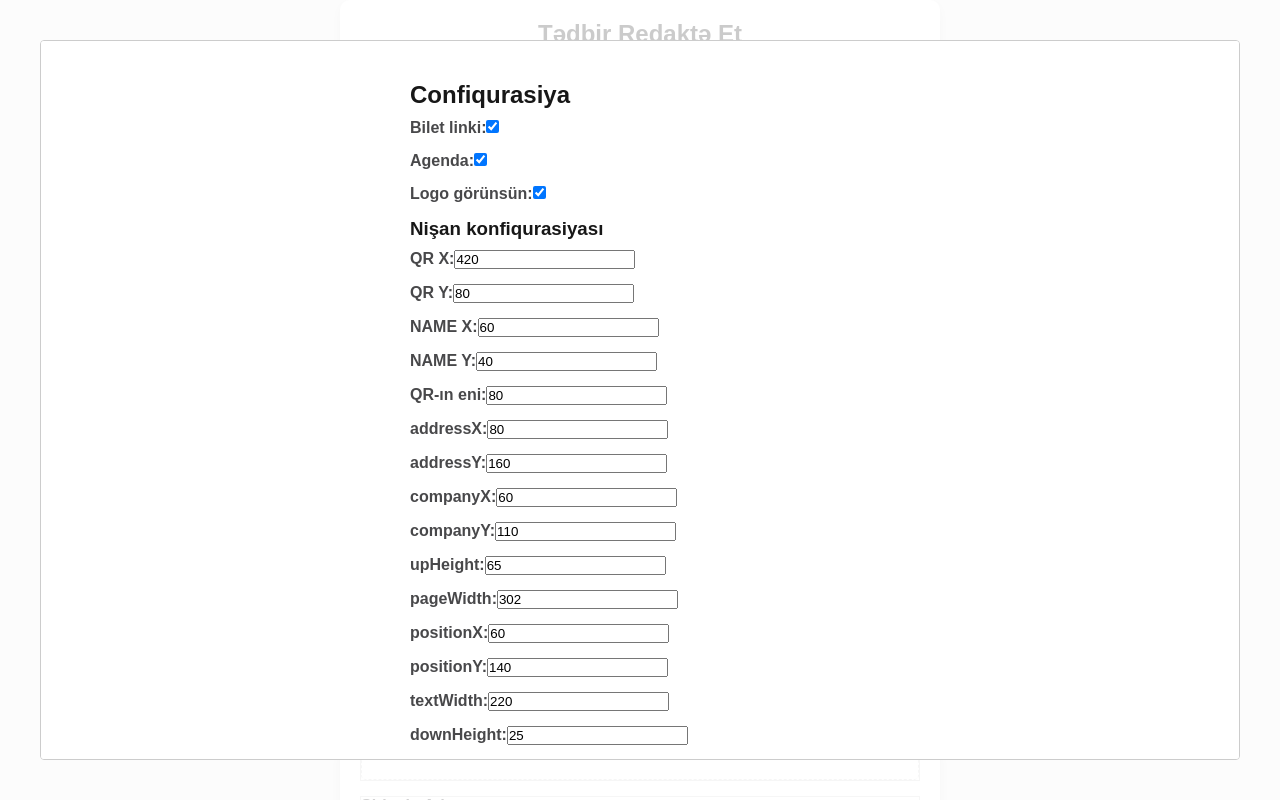
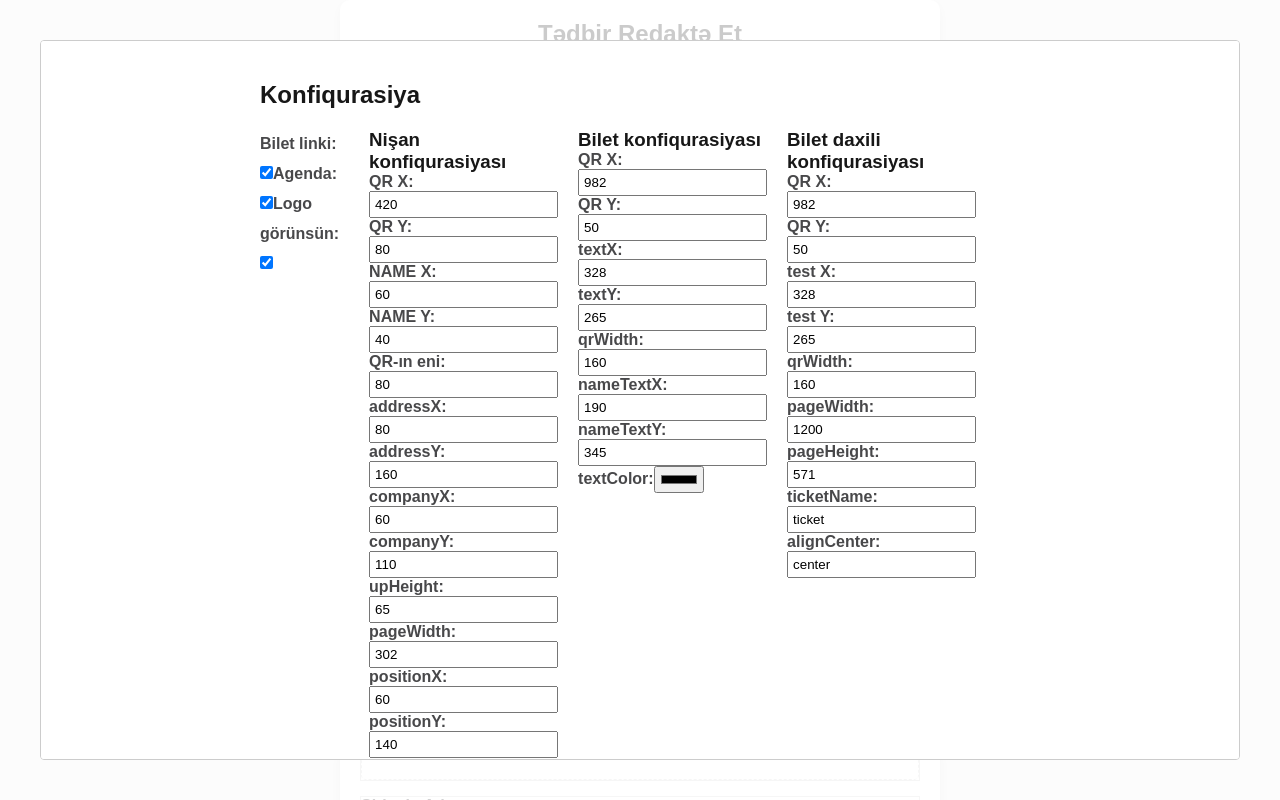
Before and after one commit to MammadliTaleh/ebilet-edit, a Next.js app: page /home in a window 1280 px wide. Both pictures are taken after a click on the button "Confiqurator". Shown: the top 800 px of the page. Built offline with nearby package versions, Linux system fonts and the light colour scheme.

Commit message:
model style olundu

```diff
--- a/src/app/home/EventForm.jsx
+++ b/src/app/home/EventForm.jsx
@@ -2,6 +2,7 @@
 import React, { useState } from "react";
 import styled from "styled-components";
 import Modal from "react-modal";
+import "./ModalEventForm.css"
 
 const Container = styled.div`
   background-color: #ffffff;
@@ -78,11 +79,12 @@ const ModalContent = styled.div`
   padding: 20px;
   background: white;
   border-radius: 8px;
-  max-width: 500px;
+  max-width: 800px;
   margin: auto;
   display: flex;
   flex-direction: column;
-  gap: 10px;
+  gap: 20px;
+
 `;
 
 const ConfigButton = styled(Button)`
@@ -98,7 +100,7 @@ const AddButton = styled(Button) `
 width:100%;
 `
 const CloseConfigButton = styled(Button)`
-width:30%
+width:100%
 padding:6px;
   align-items: center;
   justify-content: center;
@@ -233,11 +235,12 @@ const EventForm = () => {
         ariaHideApp={false}
       >
         <ModalContent>
-          <h2>Confiqurasiya</h2>
-
-          <Label>
+          <h2>Konfiqurasiya</h2>
+          <div className="config-conteiner">
+        <div className="config-checkbox">
+        <Label>
             Bilet linki:
-            <input
+            <input className="modal-input"
               type="checkbox"
               checked={config.ticketLink}
               onChange={(e) => handleConfigChange(["ticketLink"], e.target.checked)}
@@ -246,7 +249,7 @@ const EventForm = () => {
 
           <Label>
             Agenda:
-            <input
+            <input className="modal-input"
               type="checkbox"
               checked={config.agenda}
               onChange={(e) => handleConfigChange(["agenda"], e.target.checked)}
@@ -254,17 +257,18 @@ const EventForm = () => {
           </Label>
           <Label>
             Logo görünsün:
-            <input
+            <input className="modal-input"
               type="checkbox"
               checked={config.logoShow}
               onChange={(e) => handleConfigChange(["logoShow"], e.target.checked)}
             />
           </Label>
-
-          <h3>Nişan konfiqurasiyası</h3>
+        </div>
+        <div className="config-nisan">
+        <h3>Nişan konfiqurasiyası</h3>
           <Label>
             QR X:
-            <input
+            <input className="modal-input"
               type="number"
               value={config.badgeConfig.qrX}
               onChange={(e) => handleConfigChange(["badgeConfig", "qrX"], parseInt(e.target.value, 10))}
@@ -273,7 +277,7 @@ const EventForm = () => {
 
           <Label>
             QR Y:
-            <input
+            <input className="modal-input"
               type="number"
               value={config.badgeConfig.qrY}
               onChange={(e) => handleConfigChange(["badgeConfig", "qrY"], parseInt(e.target.value, 10))}
@@ -281,7 +285,7 @@ const EventForm = () => {
           </Label>
           <Label>
             NAME X:
-            <input
+            <input className="modal-input"
               type="number"
               value={config.badgeConfig.nameX}
               onChange={(e) => handleConfigChange(["badgeConfig", "nameX"], parseInt(e.target.value, 10))}
@@ -289,7 +293,7 @@ const EventForm = () => {
           </Label>
           <Label>
             NAME Y:
-            <input
+            <input className="modal-input"
               type="number"
               value={config.badgeConfig.nameY}
               onChange={(e) => handleConfigChange(["badgeConfig", "nameY"], parseInt(e.target.value, 10))}
@@ -297,7 +301,7 @@ const EventForm = () => {
           </Label>
           <Label>
           QR-ın eni:
-            <input
+            <input className="modal-input"
               type="number"
               value={config.badgeConfig.qrWidth}
               onChange={(e) => handleConfigChange(["badgeConfig", "qrWidth"], parseInt(e.target.value, 10))}
@@ -305,7 +309,7 @@ const EventForm = () => {
           </Label>
           <Label>
           addressX:
-            <input
+            <input className="modal-input"
               type="number"
               value={config.badgeConfig. addressX}
               onChange={(e) => handleConfigChange(["badgeConfig", "addressX"], parseInt(e.target.value, 10))}
@@ -313,7 +317,7 @@ const EventForm = () => {
           </Label>
           <Label>
           addressY:
-            <input
+            <input className="modal-input"
               type="number"
               value={config.badgeConfig. addressY}
               onChange={(e) => handleConfigChange(["badgeConfig", "addressY"], parseInt(e.target.value, 10))}
@@ -321,7 +325,7 @@ const EventForm = () => {
           </Label>
           <Label>
           companyX:
-            <input
+            <input className="modal-input"
               type="number"
               value={config.badgeConfig. companyX}
               onChange={(e) => handleConfigChange(["badgeConfig", "companyX"], parseInt(e.target.value, 10))}
@@ -329,7 +333,7 @@ const EventForm = () => {
           </Label>
           <Label>
           companyY:
-            <input
+            <input className="modal-input"
               type="number"
               value={config.badgeConfig. companyY}
               onChange={(e) => handleConfigChange(["badgeConfig", "companyY"], parseInt(e.target.value, 10))}
@@ -337,7 +341,7 @@ const EventForm = () => {
           </Label>
           <Label>
           upHeight:
-            <input
+            <input className="modal-input"
               type="number"
               value={config.badgeConfig.upHeight}
               onChange={(e) => handleConfigChange(["badgeConfig", "upHeight"], parseInt(e.target.value, 10))}
@@ -345,7 +349,7 @@ const EventForm = () => {
           </Label>
           <Label>
           pageWidth:
-            <input
+            <input className="modal-input"
               type="number"
               value={config.badgeConfig. pageWidth}
               onChange={(e) => handleConfigChange(["badgeConfig", " pageWidth"], parseInt(e.target.value, 10))}
@@ -353,7 +357,7 @@ const EventForm = () => {
           </Label>
           <Label>
           positionX:
-            <input
+            <input className="modal-input"
               type="number"
               value={config.badgeConfig.  positionX}
               onChange={(e) => handleConfigChange(["badgeConfig", "  positionX"], parseInt(e.target.value, 10))}
@@ -361,7 +365,7 @@ const EventForm = () => {
           </Label>
           <Label>
           positionY:
-            <input
+            <input className="modal-input"
               type="number"
               value={config.badgeConfig.  positionY}
               onChange={(e) => handleConfigChange(["badgeConfig", "  positionY"], parseInt(e.target.value, 10))}
@@ -369,7 +373,7 @@ const EventForm = () => {
           </Label>
           <Label>
           textWidth:
-            <input
+            <input className="modal-input"
               type="number"
               value={config.badgeConfig. textWidth}
               onChange={(e) => handleConfigChange(["badgeConfig", "  textWidth"], parseInt(e.target.value, 10))}
@@ -377,7 +381,7 @@ const EventForm = () => {
           </Label>
           <Label>
           downHeight:
-            <input
+            <input className="modal-input"
               type="number"
               value={config.badgeConfig. downHeight}
               onChange={(e) => handleConfigChange(["badgeConfig", " downHeight"], parseInt(e.target.value, 10))}
@@ -385,7 +389,7 @@ const EventForm = () => {
           </Label>
           <Label>
           pageHeigth:
-            <input
+            <input className="modal-input"
               type="number"
               value={config.badgeConfig. pageHeigth}
               onChange={(e) => handleConfigChange(["badgeConfig", "  pageHeigth"], parseInt(e.target.value, 10))}
@@ -393,7 +397,7 @@ const EventForm = () => {
           </Label>
           <Label>
           nameFontSize:
-            <input
+            <input className="modal-input"
               type="number"
               value={config.badgeConfig.nameFontSize}
               onChange={(e) => handleConfigChange(["badgeConfig", " nameFontSize"], parseInt(e.target.value, 10))}
@@ -401,7 +405,7 @@ const EventForm = () => {
           </Label>
           <Label>
           companyFontSize:
-            <input
+            <input className="modal-input"
               type="number"
               value={config.badgeConfig.companyFontSize}
               onChange={(e) => handleConfigChange(["badgeConfig", " companyFontSize"], parseInt(e.target.value, 10))}
@@ -410,7 +414,7 @@ const EventForm = () => {
 
           <Label>
           positionFontSize:
-            <input
+            <input className="modal-input"
               type="number"
               value={config.badgeConfig.positionFontSize}
               onChange={(e) => handleConfigChange(["badgeConfig", " positionFontSize"], parseInt(e.target.value, 10))}
@@ -418,18 +422,19 @@ const EventForm = () => {
           </Label>
           <Label>
           alignCenter:
-            <input
+            <input className="modal-input"
               type="name"
               value={config.badgeConfig.alignCenter}
               onChange={(e) => handleConfigChange(["badgeConfig", " alignCenter"], parseInt(e.target.value, 10))}
             />
           </Label>
-
+        </div>
+        <div className="config-bilet">
 
           <h3>Bilet konfiqurasiyası</h3>
           <Label>
             QR X:
-            <input
+            <input className="modal-input"
               type="number"
               value={config.ticketConfig.qrX}
               onChange={(e) => handleConfigChange(["ticketConfig", "qrX"], parseInt(e.target.value, 10))}
@@ -438,7 +443,7 @@ const EventForm = () => {
 
           <Label>
             QR Y:
-            <input
+            <input className="modal-input"
               type="number"
               value={config.ticketConfig.qrY}
               onChange={(e) => handleConfigChange(["ticketConfig", "qrY"], parseInt(e.target.value, 10))}
@@ -446,7 +451,7 @@ const EventForm = () => {
           </Label>
           <Label>
           textX:
-            <input
+            <input className="modal-input"
               type="number"
               value={config.ticketConfig.textX}
               onChange={(e) => handleConfigChange(["ticketConfig", "textX"], parseInt(e.target.value, 10))}
@@ -454,7 +459,7 @@ const EventForm = () => {
           </Label>
           <Label>
             textY:
-            <input
+            <input className="modal-input"
               type="number"
               value={config.ticketConfig.textY}
               onChange={(e) => handleConfigChange(["ticketConfig", "textY"], parseInt(e.target.value, 10))}
@@ -462,7 +467,7 @@ const EventForm = () => {
           </Label>
           <Label>
             qrWidth:
-            <input
+            <input className="modal-input"
               type="number"
               value={config.ticketConfig.qrWidth}
               onChange={(e) => handleConfigChange(["ticketConfig", "qrWidth"], parseInt(e.target.value, 10))}
@@ -470,7 +475,7 @@ const EventForm = () => {
           </Label>
           <Label>
             nameTextX:
-            <input
+            <input className="modal-input"
               type="number"
               value={config.ticketConfig.nameTextX}
               onChange={(e) => handleConfigChange(["ticketConfig", "nameTextX"], parseInt(e.target.value, 10))}
@@ -478,7 +483,7 @@ const EventForm = () => {
           </Label>
           <Label>
             nameTextY:
-            <input
+            <input className="modal-input"
               type="number"
               value={config.ticketConfig.nameTextY}
               onChange={(e) => handleConfigChange(["ticketConfig", "nameTexty"], parseInt(e.target.value, 10))}
@@ -486,17 +491,19 @@ const EventForm = () => {
           </Label>
           <Label>
            textColor:
-            <input
+            <input className="modal-input"
               type="color"
               value={config.ticketConfig.textColor}
               onChange={(e) => handleConfigChange(["ticketConfig", "textColor"], parseInt(e.target.value, 10))}
             />
           </Label>
 
-          <h3>Bilet daxili konfiqurasiyası</h3>
+        </div>
+        <div className="config-daxili">
+        <h3>Bilet daxili konfiqurasiyası</h3>
           <Label>
             QR X:
-            <input
+            <input className="modal-input"
               type="number"
               value={config.ticketEmptyConfig.qrX}
               onChange={(e) => handleConfigChange(["ticketEmptyConfig", "qrX"], parseInt(e.target.value, 10))}
@@ -504,7 +511,7 @@ const EventForm = () => {
           </Label>
           <Label>
             QR Y:
-            <input
+            <input className="modal-input"
               type="number"
               value={config.ticketEmptyConfig.qrY}
               onChange={(e) => handleConfigChange(["ticketEmptyConfig", "qrY"], parseInt(e.target.value, 10))}
@@ -512,7 +519,7 @@ const EventForm = () => {
           </Label>
           <Label>
             test X:
-            <input
+            <input className="modal-input"
               type="number"
               value={config.ticketEmptyConfig.textX}
               onChange={(e) => handleConfigChange(["ticketEmptyConfig", "testX"], parseInt(e.target.value, 10))}
@@ -520,7 +527,7 @@ const EventForm = () => {
           </Label>
           <Label>
             test Y:
-            <input
+            <input className="modal-input"
               type="number"
               value={config.ticketEmptyConfig.textY}
               onChange={(e) => handleConfigChange(["ticketEmptyConfig", "testY"], parseInt(e.target.value, 10))}
@@ -528,7 +535,7 @@ const EventForm = () => {
           </Label>
           <Label>
             qrWidth:
-            <input
+            <input className="modal-input"
               type="number"
               value={config.ticketEmptyConfig.qrWidth}
               onChange={(e) => handleConfigChange(["ticketEmptyConfig", "qrWidth"], parseInt(e.target.value, 10))}
@@ -536,7 +543,7 @@ const EventForm = () => {
           </Label>
           <Label>
             pageWidth:
-            <input
+            <input className="modal-input"
               type="number"
               value={config.ticketEmptyConfig.pageWidth}
               onChange={(e) => handleConfigChange(["ticketEmptyConfig", "pageWidth"], parseInt(e.target.value, 10))}
@@ -544,7 +551,7 @@ const EventForm = () => {
           </Label>
           <Label>
             pageHeight:
-            <input
+            <input className="modal-input"
               type="number"
               value={config.ticketEmptyConfig.pageHeight}
               onChange={(e) => handleConfigChange(["ticketEmptyConfig", "pageHeight"], parseInt(e.target.value, 10))}
@@ -552,7 +559,7 @@ const EventForm = () => {
           </Label>
           <Label>
             ticketName:
-            <input
+            <input className="modal-input"
               type="name"
               value={config.ticketEmptyConfig.ticketName}
               onChange={(e) => handleConfigChange(["ticketEmptyConfig", "ticketName"], parseInt(e.target.value, 10))}
@@ -561,11 +568,20 @@ const EventForm = () => {
           <Label>
             alignCenter:
             <input
+               className="modal-input"
               type="name"
               value={config.ticketEmptyConfig.alignCenter}
               onChange={(e) => handleConfigChange(["ticketEmptyConfig", "alignCenter"], parseInt(e.target.value, 10))}
             />
           </Label>
+        </div>
+       </div>
+
+
+
+
+
+
 
           <CloseConfigButton onClick={() => setConfigModalOpen(false)}>Bağla</CloseConfigButton>
         </ModalContent>
@@ -667,6 +683,14 @@ const EventForm = () => {
         <Label>Gizlilik Siyasəti</Label>
         <TextArea placeholder="Gizlilik siyasəti" rows="4" />
       </InputGroup>
+      <InputGroup>
+        <Label>E-mailə göndəriləcək mətn</Label>
+        <TextArea placeholder="Mətn daxil edin" rows="4" />
+      </InputGroup>
+      <InputGroup>
+        <Label>SMS-ə göndəriləcək mətn</Label>
+        <TextArea placeholder="Mətn daxil edin" rows="4" />
+      </InputGroup>
       <ButtonContainer>
         <AddButton>Əlavə Et</AddButton>
 
--- /dev/null
+++ b/src/app/home/ModalEventForm.css
@@ -0,0 +1,30 @@
+.config-conteiner{
+
+    width: 100%;
+    max-width: 600px;
+    display: flex;
+
+}
+.config-checkbox{
+    line-height: 30px;
+    gap: 20px;
+    font-size: 18;
+    padding-right: 30px;
+    padding-bottom: 5px;
+}
+.config-nisan{
+    gap: 10px;
+    padding-right: 20px;
+
+}
+.modal-input{
+    padding: 4px;
+}
+.config-bilet{
+    gap: 10px;
+    padding-right: 20px;
+}
+.config-daxili{
+    gap: 10px;
+    padding-right: 20px;
+}
```
